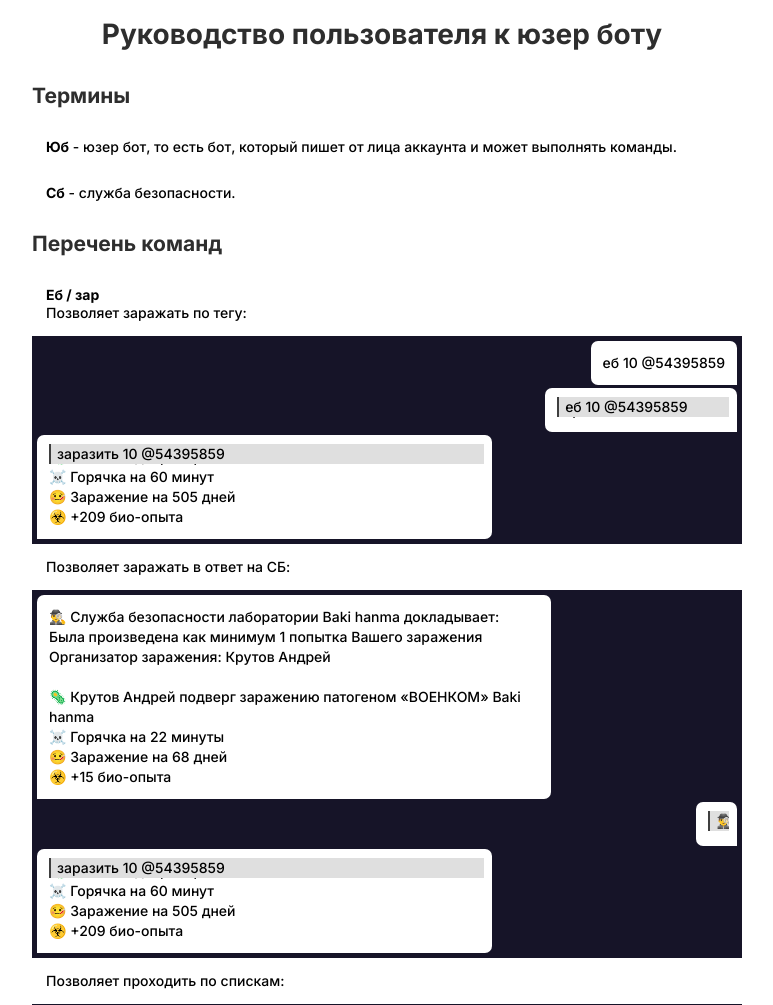
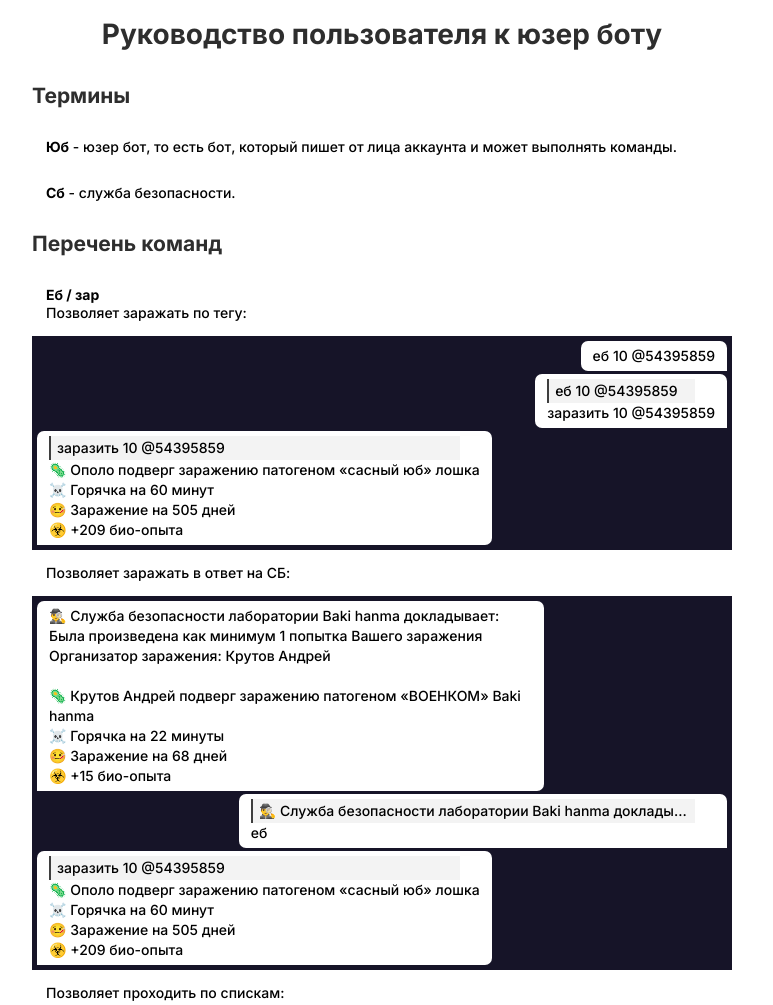
Before and after one commit to opolonix/papers, a plain HTML site: page pages/user-bot-descripton.html in a window 1280 px wide. Shown: the top 1005 px of the page, without its empty margins (258-1031 px from the left). Drawn offline with Linux system fonts and the light colour scheme.

Commit message:
Update style.css

```diff
--- a/src/style.css
+++ b/src/style.css
@@ -12,12 +12,13 @@ chat.window{
     flex-direction: column;
     padding: 5px;
     grid-gap: 3px;
+    box-sizing: border-box;
 }
 chat.message{
     max-width: 70%;
     background-color: #ffffff;
     line-height: 20px;
-    padding: 12px;
+    padding: 5px 12px;
     position: relative;
 }
 chat.message.right{
@@ -29,13 +30,11 @@ chat.message.left{
     border-radius: 7px 7px 7px 0;
 }
 chat.reply{
-    position: absolute;
-    background-color: #dfdfdf;
+    display: block;
+    background-color: #f3f3f3;
     width: calc(100% - 20px);
     box-sizing: border-box;
-    top: 9px;
-    margin: 0;
-    padding: 0 6px;
+    padding: 2px 6px;
     white-space: nowrap;
     text-overflow: ellipsis;
     overflow: hidden;
```
